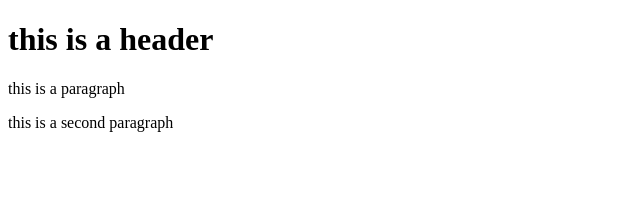
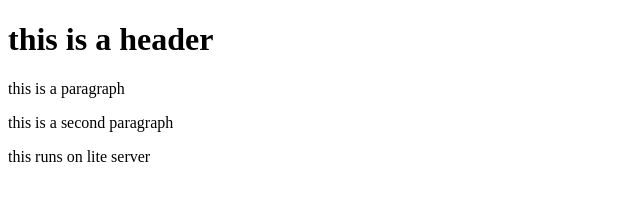
Before and after one commit to nemanja-ma/git-test, a website: page index.html in a window 1280 px wide. Shown: the whole page, without its empty margins (0-640 px from the left). Drawn offline with Linux system fonts and the light colour scheme.

Commit message:
forth commit

```diff
--- a/index.html
+++ b/index.html
@@ -10,5 +10,6 @@
     <h1>this is a header</h1>
     <p>this is a paragraph</p>
     <p>this is a second paragraph</p>
+    <p>this runs on lite server</p>
 </body>
 </html>
```
Also changed, not shown: package.json (added, +25 -0 lines), 2 other files.
